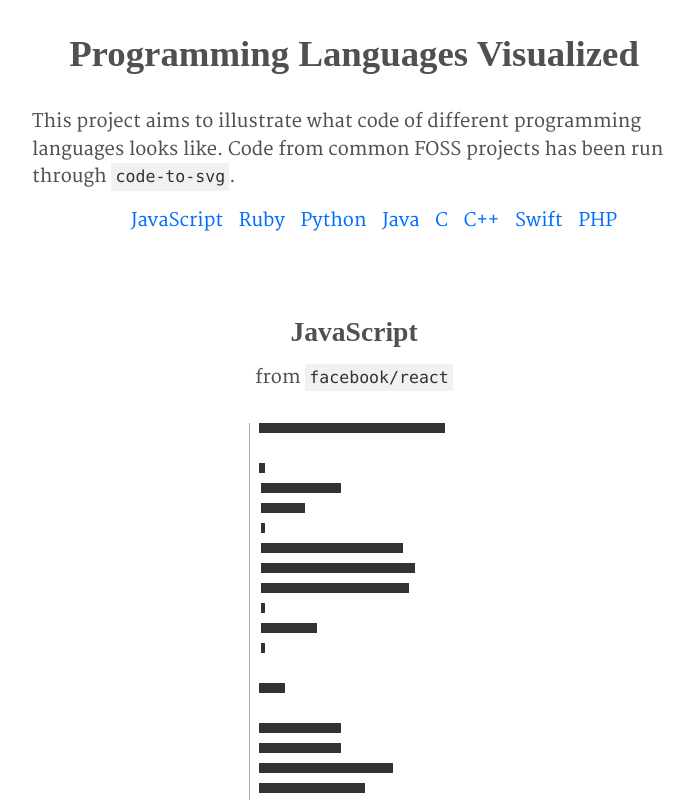
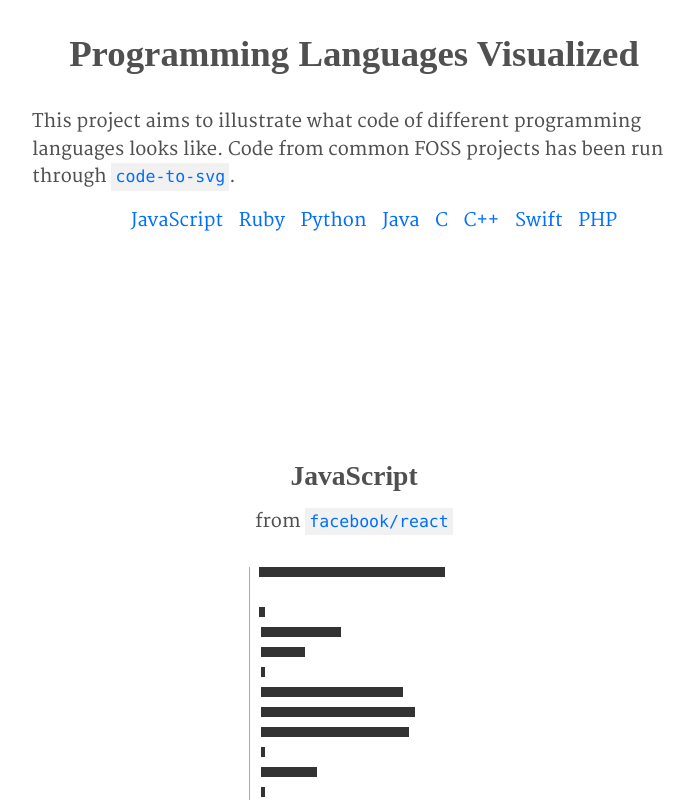
Before and after one commit to derhuerst/foss-visualized, a website: page index.html in a window 1280 px wide. Shown: the top 800 px of the page, without its empty margins (286-979 px from the left). Drawn offline with Linux system fonts and the light colour scheme; a web font is replaced by a local one.

Commit message:
better styles

```diff
--- a/index.html
+++ b/index.html
@@ -30,12 +30,13 @@
 			padding: .25em; font-size: 90%;
 			font-family: Monaco, "Courier New", monospace;
 			color: #333; background-color: #f1f1f1; }
+		a code { color: #006eff; }
 
 		ul { margin: 1rem 0; }
 
-		footer { margin-top: 5rem; text-align: center; }
+		section { margin-top: 14rem; }
+		footer { margin-top: 6rem; text-align: center; }
 
-		#nav { margin-bottom: 5rem; }
 		#nav ul { list-style: none; text-align: center; }
 		#nav ul li { display: inline-block; margin: 0 .3em; }
 
```
